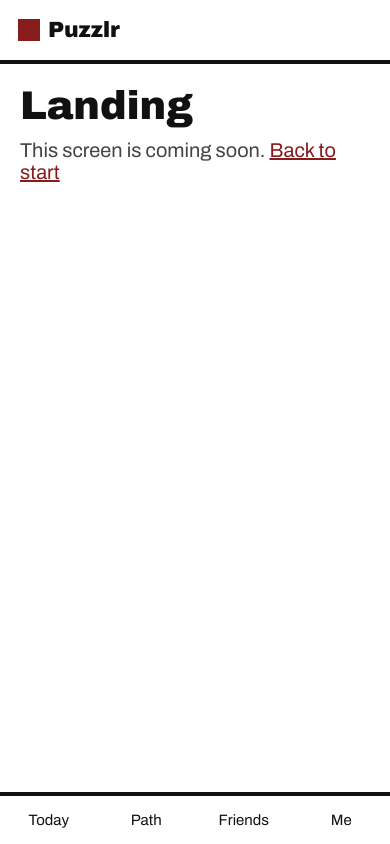
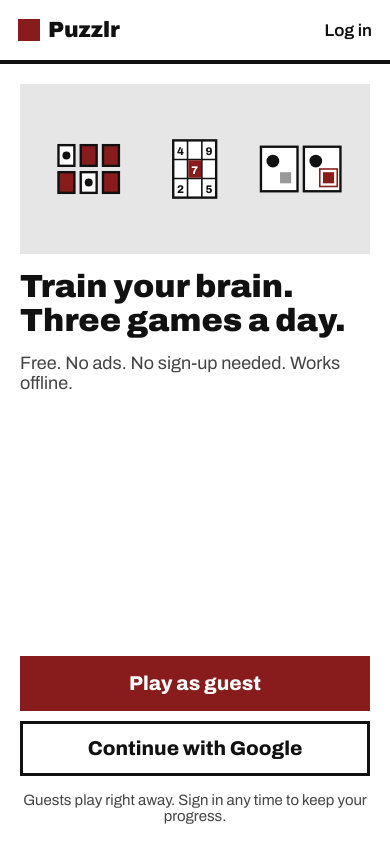
Before and after one commit to kimayajoshi18/320-brain-games, a React (Vite) app: page / in a window 390 px wide. Built offline with nearby package versions, Linux system fonts and the light colour scheme.

Commit message:
Build the landing screen
Hero with Play as guest / Continue with Google, the three-game strip on desktop and an illustration on mobile. Returning players are sent straight to Today. Sign-in now runs through the reducer so it can follow other actions safely.

```diff
--- a/src/App.tsx
+++ b/src/App.tsx
@@ -1,13 +1,14 @@
 import { BrowserRouter, Navigate, Route, Routes } from 'react-router'
 import AppStateProvider from './state/AppStateProvider.tsx'
 import ComingSoon from './screens/ComingSoon.tsx'
+import Landing from './screens/Landing.tsx'
 
 export default function App() {
   return (
     <AppStateProvider>
       <BrowserRouter>
         <Routes>
-          <Route path="/" element={<ComingSoon name="Landing" />} />
+          <Route path="/" element={<Landing />} />
           <Route path="/onboarding" element={<ComingSoon name="Onboarding" />} />
           <Route path="/home" element={<ComingSoon name="Today" />} />
           <Route path="/play/:gameId" element={<ComingSoon name="Game" />} />
--- /dev/null
+++ b/src/components/GameArt.tsx
@@ -0,0 +1,85 @@
+import type { GameId } from '../data/games.ts'
+
+/** Simple line drawings standing in for game thumbnails. */
+export default function GameArt({ game, className }: { game: GameId; className?: string }) {
+  return (
+    <svg
+      className={className}
+      viewBox="0 0 120 80"
+      preserveAspectRatio="xMidYMid meet"
+      aria-hidden="true"
+      focusable="false"
+    >
+      {game === 'memory' && <MemoryArt />}
+      {game === 'numbers' && <NumbersArt />}
+      {game === 'colors' && <ColorsArt />}
+    </svg>
+  )
+}
+
+function MemoryArt() {
+  const cards = [
+    { x: 22, y: 10, up: true, shape: 'circle' },
+    { x: 50, y: 10, up: false },
+    { x: 78, y: 10, up: false },
+    { x: 22, y: 44, up: false },
+    { x: 50, y: 44, up: true, shape: 'circle' },
+    { x: 78, y: 44, up: false },
+  ]
+  return (
+    <g strokeWidth="3" stroke="var(--ink)">
+      {cards.map((c, i) => (
+        <g key={i}>
+          <rect x={c.x} y={c.y} width="20" height="26" fill={c.up ? 'var(--paper)' : 'var(--red)'} />
+          {c.up && <circle cx={c.x + 10} cy={c.y + 13} r="5" fill="var(--ink)" stroke="none" />}
+        </g>
+      ))}
+    </g>
+  )
+}
+
+function NumbersArt() {
+  const digits = ['4', '', '9', '', '7', '', '2', '', '5']
+  return (
+    <g>
+      <rect x="33" y="4" width="54" height="72" fill="var(--paper)" stroke="var(--ink)" strokeWidth="3" />
+      {[1, 2].map((i) => (
+        <line key={`v${i}`} x1={33 + i * 18} y1="4" x2={33 + i * 18} y2="76" stroke="var(--ink)" strokeWidth="2" />
+      ))}
+      {[1, 2].map((i) => (
+        <line key={`h${i}`} x1="33" y1={4 + i * 24} x2="87" y2={4 + i * 24} stroke="var(--ink)" strokeWidth="2" />
+      ))}
+      <rect x="52" y="29" width="16" height="22" fill="var(--red)" />
+      {digits.map((d, i) =>
+        d ? (
+          <text
+            key={i}
+            x={42 + (i % 3) * 18}
+            y={22 + Math.floor(i / 3) * 24}
+            textAnchor="middle"
+            fontSize="14"
+            fontWeight="800"
+            fontFamily="var(--font)"
+            fill={i === 4 ? 'var(--paper)' : 'var(--ink)'}
+          >
+            {d}
+          </text>
+        ) : null,
+      )}
+    </g>
+  )
+}
+
+function ColorsArt() {
+  return (
+    <g strokeWidth="3" stroke="var(--ink)">
+      <rect x="10" y="12" width="46" height="56" fill="var(--paper)" />
+      <rect x="64" y="12" width="46" height="56" fill="var(--paper)" />
+      <circle cx="25" cy="30" r="8" fill="var(--ink)" stroke="none" />
+      <rect x="34" y="44" width="14" height="14" fill="var(--grey-4)" stroke="none" />
+      <circle cx="79" cy="30" r="8" fill="var(--ink)" stroke="none" />
+      <rect x="88" y="44" width="14" height="14" fill="var(--red)" stroke="none" />
+      <rect x="84" y="40" width="22" height="22" fill="none" stroke="var(--red)" strokeWidth="2" />
+    </g>
+  )
+}
--- /dev/null
+++ b/src/screens/Landing.css
@@ -0,0 +1,128 @@
+.landing .app-main {
+  display: flex;
+  flex-direction: column;
+  max-width: none;
+  padding: 0;
+}
+
+.landing-hero {
+  display: flex;
+  flex-direction: column;
+  gap: 24px;
+  width: 100%;
+  max-width: var(--content-w);
+  margin: 0 auto;
+  padding: 72px 48px;
+}
+
+.landing-art {
+  display: none;
+}
+
+.landing-title {
+  max-width: 18ch;
+  text-wrap: balance;
+  font-size: 52px;
+  font-weight: 900;
+  line-height: 1.05;
+}
+
+.landing-sub {
+  font-size: 24px;
+  color: var(--muted);
+}
+
+.landing-actions {
+  display: flex;
+  flex-wrap: wrap;
+  gap: 16px;
+}
+
+.landing-note {
+  font-size: 17px;
+  color: var(--muted);
+}
+
+.landing-games {
+  display: grid;
+  grid-template-columns: repeat(3, 1fr);
+  margin-top: auto;
+  border-top: var(--rule);
+}
+
+.landing-game {
+  display: flex;
+  align-items: center;
+  gap: 16px;
+  padding: 24px;
+}
+
+.landing-game + .landing-game {
+  border-left: var(--rule);
+}
+
+.landing-game svg {
+  width: 72px;
+  height: 48px;
+  flex: none;
+}
+
+.landing-game b {
+  display: block;
+  font-size: 22px;
+  font-weight: 800;
+}
+
+.landing-game span {
+  font-size: 17px;
+  color: var(--muted);
+}
+
+@media (max-width: 760px) {
+  .landing-hero {
+    flex: 1;
+    gap: 16px;
+    padding: 20px;
+  }
+
+  .landing-art {
+    display: flex;
+    justify-content: space-around;
+    align-items: center;
+    height: 170px;
+    padding: 16px;
+    background: var(--grey-2);
+  }
+
+  .landing-art svg {
+    width: 30%;
+    height: 100%;
+  }
+
+  .landing-title {
+    font-size: 32px;
+  }
+
+  .landing-sub {
+    font-size: 18px;
+  }
+
+  .landing-actions {
+    flex-direction: column;
+    gap: 10px;
+    margin-top: auto;
+  }
+
+  .landing-actions .btn {
+    width: 100%;
+  }
+
+  .landing-note {
+    font-size: 15px;
+    text-align: center;
+  }
+
+  .landing-games {
+    display: none;
+  }
+}
--- /dev/null
+++ b/src/screens/Landing.tsx
@@ -0,0 +1,61 @@
+import { Navigate, useNavigate } from 'react-router'
+import AppShell from '../components/AppShell.tsx'
+import GameArt from '../components/GameArt.tsx'
+import { GAMES, GAME_IDS } from '../data/games.ts'
+import { useAppState } from '../state/context.ts'
+import './Landing.css'
+
+export default function Landing() {
+  const { state, actions } = useAppState()
+  const navigate = useNavigate()
+
+  // Returning players skip straight to today's games.
+  if (state.onboarding.complete) return <Navigate to="/home" replace />
+
+  const signIn = () => {
+    const { onboarded } = actions.signIn()
+    navigate(onboarded ? '/home' : '/onboarding')
+  }
+
+  return (
+    <AppShell
+      className="landing"
+      right={
+        <button type="button" className="link-button" onClick={signIn}>
+          Log in
+        </button>
+      }
+    >
+      <section className="landing-hero">
+        <div className="landing-art">
+          {GAME_IDS.map((id) => (
+            <GameArt key={id} game={id} />
+          ))}
+        </div>
+        <h1 className="landing-title">Train your brain. Three games a day.</h1>
+        <p className="landing-sub">Free. No ads. No sign-up needed. Works offline.</p>
+        <div className="landing-actions">
+          <button type="button" className="btn btn-primary" onClick={() => navigate('/onboarding')}>
+            Play as guest
+          </button>
+          <button type="button" className="btn btn-outline" onClick={signIn}>
+            Continue with Google
+          </button>
+        </div>
+        <p className="landing-note">Guests play right away. Sign in any time to keep your progress.</p>
+      </section>
+
+      <section className="landing-games" aria-label="Games">
+        {GAME_IDS.map((id) => (
+          <div key={id} className="landing-game">
+            <GameArt game={id} />
+            <div>
+              <b>{GAMES[id].name}</b>
+              <span>{GAMES[id].trains}</span>
+            </div>
+          </div>
+        ))}
+      </section>
+    </AppShell>
+  )
+}
--- a/src/state/AppStateProvider.tsx
+++ b/src/state/AppStateProvider.tsx
@@ -38,6 +38,7 @@ function loadInitialState(): AppState {
 type Action =
   | { type: 'newDay'; today: string }
   | { type: 'replace'; state: AppState }
+  | { type: 'signIn'; account: AppState }
   | { type: 'completeOnboarding'; answers: Parameters<AppActions['completeOnboarding']>[0] }
   | { type: 'recordResult'; result: Parameters<AppActions['recordResult']>[0] }
   | { type: 'updateProfile'; changes: Parameters<AppActions['updateProfile']>[0] }
@@ -48,6 +49,8 @@ function reducer(state: AppState, action: Action): AppState {
       return store.rollToDay(state, action.today)
     case 'replace':
       return action.state
+    case 'signIn':
+      return state.account.kind === 'google' ? state : store.mergeGuestIntoAccount(action.account, state)
     case 'completeOnboarding':
       return store.completeOnboarding(state, action.answers)
     case 'recordResult':
@@ -87,10 +90,10 @@ export default function AppStateProvider({ children }: { children: ReactNode })
       recordResult: (result) => dispatch({ type: 'recordResult', result }),
       updateProfile: (changes) => dispatch({ type: 'updateProfile', changes }),
       signIn: () => {
-        const guest = latest.current
         const account = read(localStorage, ACCOUNT_KEY) ?? createDemoAccount(todayKey())
         sessionStorage.removeItem(GUEST_KEY)
-        dispatch({ type: 'replace', state: store.mergeGuestIntoAccount(account, guest) })
+        dispatch({ type: 'signIn', account })
+        return { onboarded: account.onboarding.complete || latest.current.onboarding.complete }
       },
       signOut: () => {
         localStorage.removeItem(SIGNED_IN_KEY)
--- a/src/state/context.ts
+++ b/src/state/context.ts
@@ -5,8 +5,11 @@ export interface AppActions {
   completeOnboarding: (answers: Omit<Onboarding, 'complete'>) => void
   recordResult: (result: GameResult) => void
   updateProfile: (changes: Partial<Profile>) => void
-  /** Mock Google sign-in. Keeps any progress made as a guest. */
-  signIn: () => void
+  /**
+   * Mock Google sign-in. Keeps any progress made as a guest.
+   * Returns whether the player has already been through onboarding.
+   */
+  signIn: () => { onboarded: boolean }
   signOut: () => void
 }
 
--- a/src/state/store.ts
+++ b/src/state/store.ts
@@ -74,9 +74,8 @@ export function updateProfile(state: AppState, changes: Partial<Profile>): AppSt
  */
 export function mergeGuestIntoAccount(account: AppState, guest: AppState): AppState {
   let merged = rollToDay(account, guest.today)
-  if (!merged.onboarding.complete && guest.onboarding.complete) {
-    merged = { ...merged, onboarding: guest.onboarding }
-  }
+  // Answers the guest just gave are newer than whatever the account has.
+  if (guest.onboarding.complete) merged = { ...merged, onboarding: guest.onboarding }
   for (const id of GAME_IDS) {
     const result = guest.todayResults[id]
     if (result) merged = recordResult(merged, result)
--- a/src/styles/global.css
+++ b/src/styles/global.css
@@ -150,6 +150,23 @@ button {
   width: 100%;
 }
 
+/* A button that reads as plain text, for header actions like "Log in". */
+.link-button {
+  padding: 4px 0;
+  border: 0;
+  background: none;
+  color: var(--ink);
+  font-size: inherit;
+  font-weight: inherit;
+  text-decoration: none;
+  cursor: pointer;
+}
+
+.link-button:hover {
+  color: var(--ink);
+  text-decoration: underline;
+}
+
 /* ---------- Small pieces ---------- */
 
 .badge {
```
